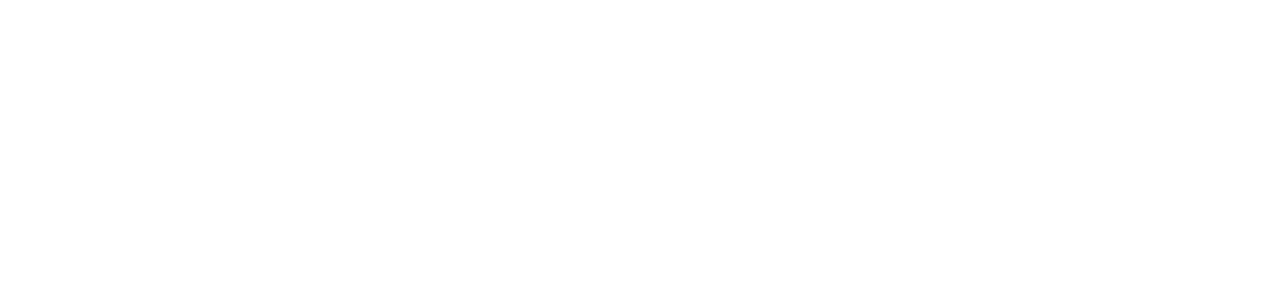
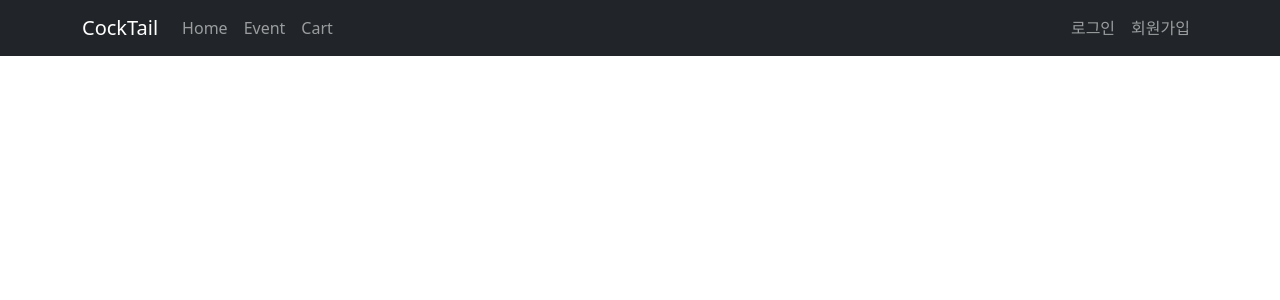
Before and after one commit to Astin01/cocktail-web, a React (Create React App) app in the folder front/: page /login in a window 1280 px wide. Before the commit this address had no page. Shown: the top 300 px of the page. Built offline with nearby package versions, Linux system fonts and the light colour scheme.

Commit message:
refactor(router) : nav바 위치 수정

```diff
--- a/front/src/App.js
+++ b/front/src/App.js
@@ -1,11 +1,13 @@
 import { BrowserRouter, Route, Routes } from 'react-router-dom';
 import 'bootstrap/dist/css/bootstrap.css';
 import Home from './router/Home';
+import SiteNav from './components/SiteNav';
 
 function App() {
   return (
     <>
       <BrowserRouter>
+        <SiteNav />
         <Routes>
           <Route path="/" element={<Home />} />
         </Routes>
--- a/front/src/components/SiteNav.js
+++ b/front/src/components/SiteNav.js
@@ -2,8 +2,10 @@
 
 import OnLogin from './OnLogin';
 import OffLogin from './OffLogin';
+import { useNavigate } from 'react-router-dom';
 
-export default function SiteNav({ navigate }) {
+export default function SiteNav() {
+  const navigate = useNavigate();
   const isLogin = 1;
   const userInfo = {};
 
@@ -11,7 +13,7 @@
     <Navbar bg="dark" data-bs-theme="dark">
       <Container>
         <Navbar.Brand href="/">
-          <span className="logoTitle">Fruity</span>
+          <span className="logoTitle">CockTail</span>
         </Navbar.Brand>
         <Nav className="me-auto">
           <Nav.Link onClick={() => navigate('/')}>Home</Nav.Link>
@@ -21,7 +23,7 @@
         {isLogin === 0 ? (
           <OnLogin user={userInfo} navigate={navigate} />
         ) : (
-          <OffLogin />
+          <OffLogin navigate={navigate} />
         )}
       </Container>
     </Navbar>
--- a/front/src/router/Home.js
+++ b/front/src/router/Home.js
@@ -1,11 +1,3 @@
-import { useNavigate } from 'react-router-dom';
-import SiteNav from '../components/SiteNav';
-
 export default function Home() {
-  const navigate = useNavigate();
-  return (
-    <>
-      <SiteNav navigate={navigate} />
-    </>
-  );
+  return <></>;
 }
```
